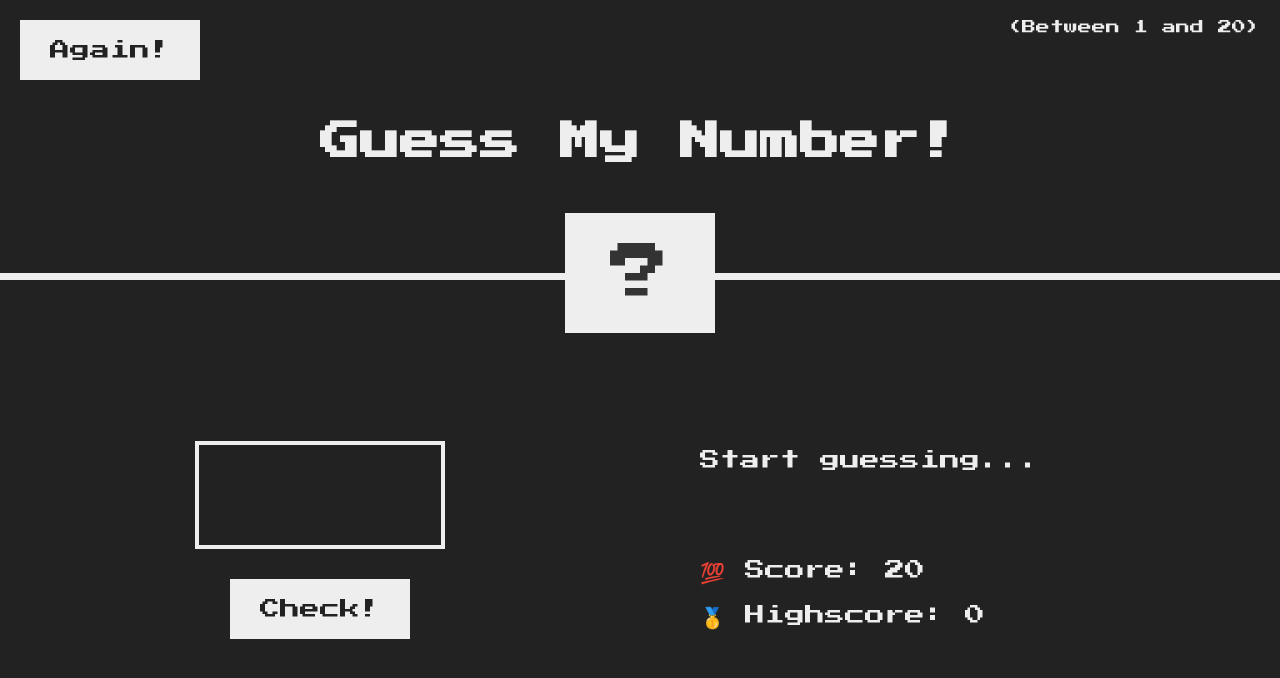
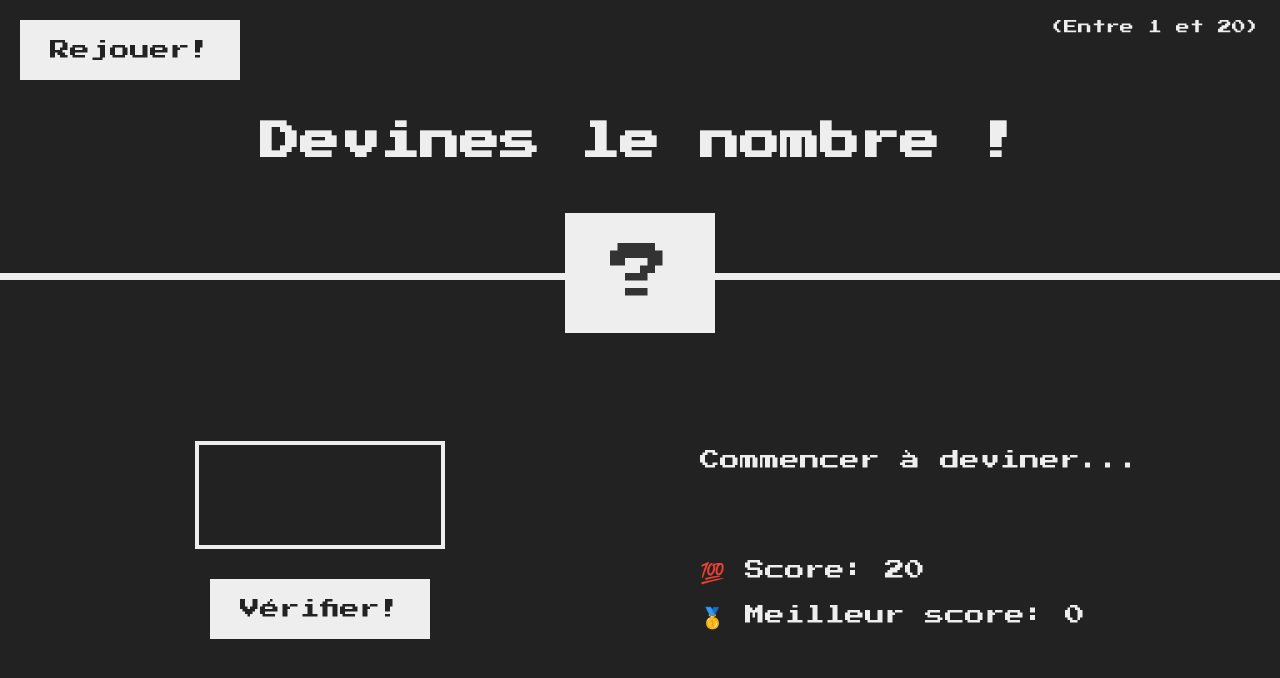
Before and after one commit to Momosa123/Number-guessing, a plain HTML site: page index.html in a window 1280 px wide. Drawn offline with Linux system fonts and the light colour scheme.

Commit message:
traduction en français

```diff
--- a/index.html
+++ b/index.html
@@ -5,25 +5,26 @@
     <meta name="viewport" content="width=device-width, initial-scale=1.0" />
     <meta http-equiv="X-UA-Compatible" content="ie=edge" />
     <link rel="stylesheet" href="style.css" />
-    <title>Guess My Number!</title>
+    <title>Devines le nombre !</title>
   </head>
   <body>
     <header>
-      <h1>Guess My Number!</h1>
-      <p class="between">(Between 1 and 20)</p>
-      <button class="btn again">Again!</button>
+      <h1>Devines le nombre !</h1>
+
+      <p class="between">(Entre 1 et 20)</p>
+      <button class="btn again">Rejouer!</button>
       <div class="number">?</div>
     </header>
     <main>
       <section class="left">
         <input type="number" class="guess" />
-        <button class="btn check">Check!</button>
+        <button class="btn check">Vérifier!</button>
       </section>
       <section class="right">
-        <p class="message">Start guessing...</p>
+        <p class="message">Commencer à deviner...</p>
         <p class="label-score">💯 Score: <span class="score">20</span></p>
         <p class="label-highscore">
-          🥇 Highscore: <span class="highscore">0</span>
+          🥇 Meilleur score: <span class="highscore">0</span>
         </p>
       </section>
     </main>
--- a/script.js
+++ b/script.js
@@ -26,12 +26,12 @@ document.querySelector('.check').addEventListener('click', function () {
   // When there is no input
   if (!guess) {
     // document.querySelector('.message').textContent = '⛔️ No number!';
-    displayMessage('⛔️ No number!');
+    displayMessage("⛔️ Rentrez un nombre!");
 
     // When player wins
   } else if (guess === secretNumber) {
     // document.querySelector('.message').textContent = '🎉 Correct Number!';
-    displayMessage('🎉 Correct Number!');
+    displayMessage("🎉 C'est le bon nombre!");
     document.querySelector('.number').textContent = secretNumber;
 
     document.querySelector('body').style.backgroundColor = '#60b347';
@@ -47,12 +47,12 @@ document.querySelector('.check').addEventListener('click', function () {
     if (score > 1) {
       // document.querySelector('.message').textContent =
       // guess > secretNumber ? '📈 Too high!' : '📉 Too low!';
-      displayMessage(guess > secretNumber ? '📈 Too high!' : '📉 Too low!');
+      displayMessage(guess > secretNumber ? '📈 Trop haut!' : '📉 Trop faible!');
       score--;
       document.querySelector('.score').textContent = score;
     } else {
       // document.querySelector('.message').textContent = '💥 You lost the game!';
-      displayMessage('💥 You lost the game!');
+      displayMessage('💥 Vous avez perdu!');
       document.querySelector('.score').textContent = 0;
     }
   }
```
